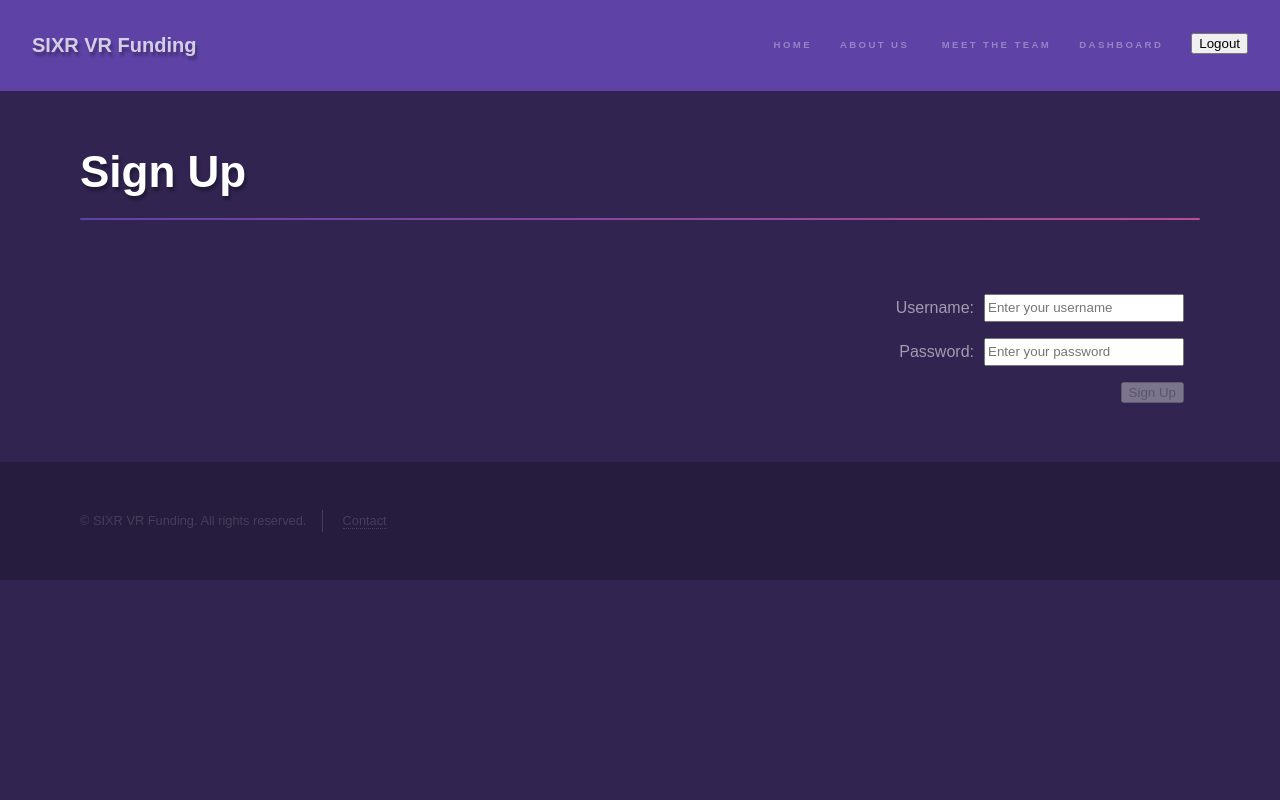
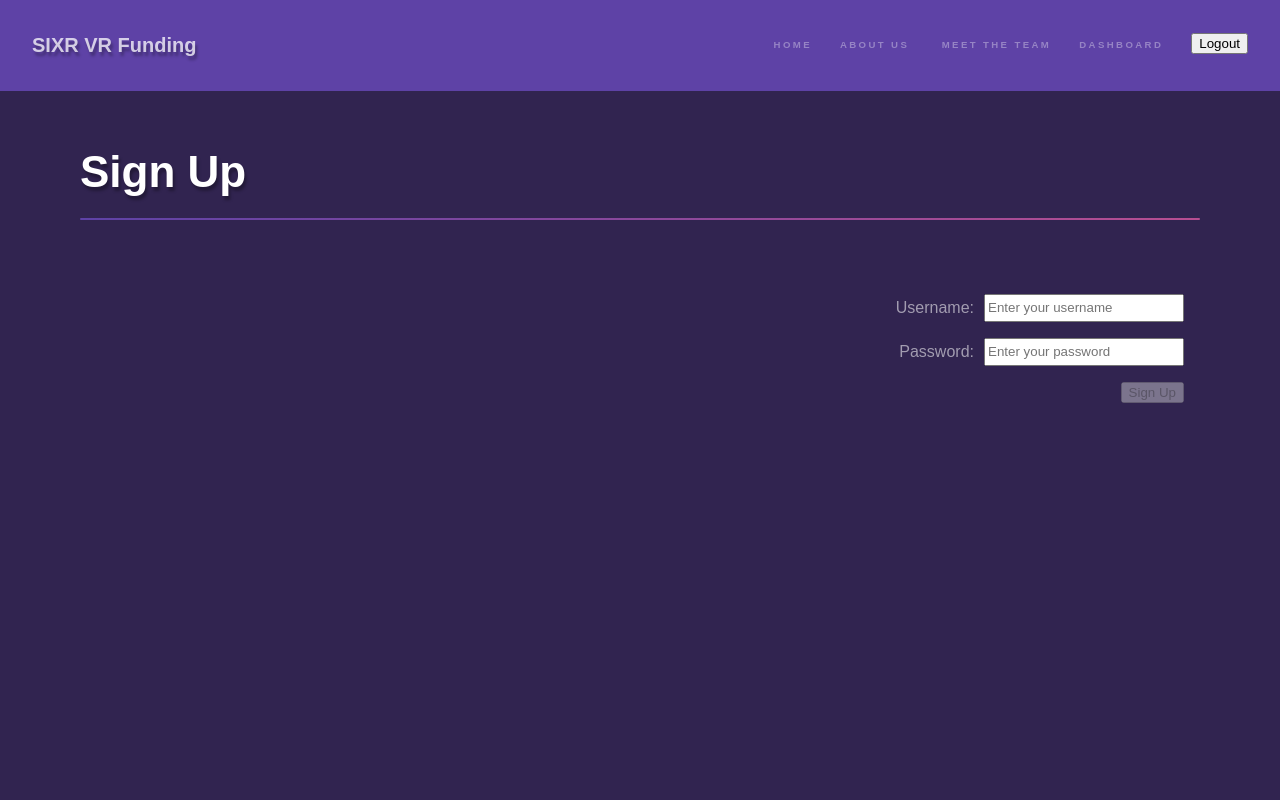
Before and after one commit to VR-Funding-Platform-tt19/Front-End, a React (Create React App) app in the folder vr-funding-app/: page /sign-up in a window 1280 px wide. Shown: the top 800 px of the page. Built offline with nearby package versions, Linux system fonts and the light colour scheme.

Commit message:
styling SignUP

```diff
--- a/vr-funding-app/src/Component/SignUp.js
+++ b/vr-funding-app/src/Component/SignUp.js
@@ -13,10 +13,11 @@ import { signUpFormSchema } from './FormSchemas/signUpFormSchema'
 const SignUpPage = styled.div`
   padding: 3em 5em 5em 5em;
   max-width: 100%;
+  height:95vh;
   h1 {
     text-shadow: 2px 4px 3px rgba(0, 0, 0, 0.3);
   }
-`;
+`
 
 const FormWrapper = styled.form`
   .inputField {
```
